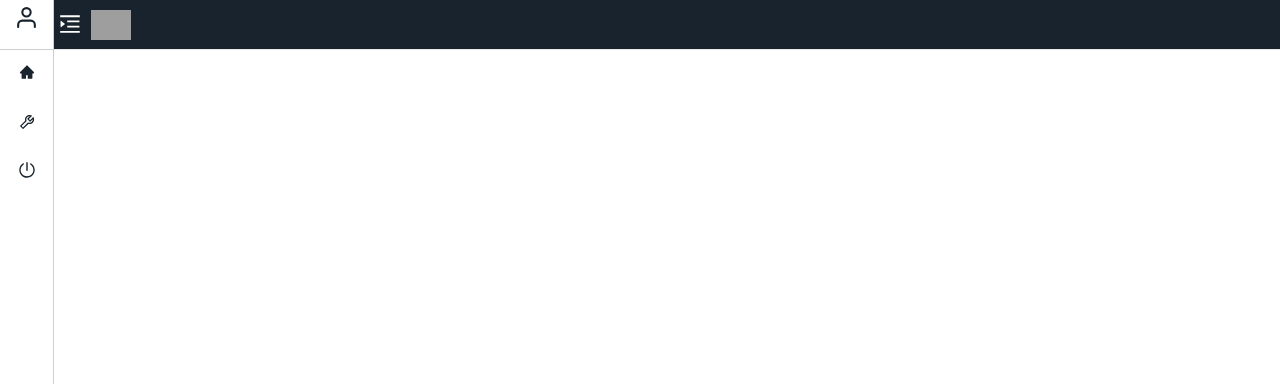
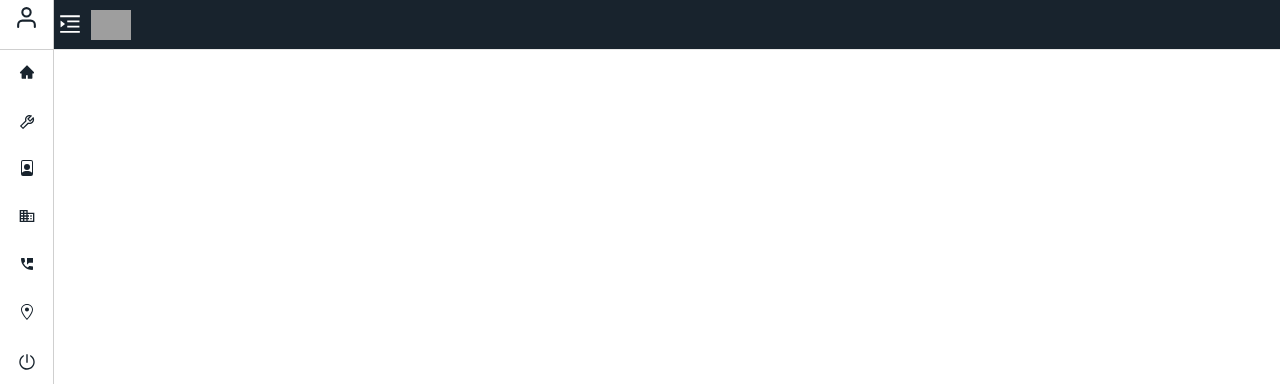
Before and after one commit to vaibhavpathak99/Formloginvalidation, a React (Create React App) app: page /home in a window 1280 px wide. Both pictures are taken after typing "Sample", "Sample123" into the empty fields and a click on the button "Submit". Shown: the top 384 px of the page. Built offline with nearby package versions, Linux system fonts and the light colour scheme; grey boxes are pictures that could not be loaded.

Commit message:
done with name navbar role company and others

```diff
--- a/package.json
+++ b/package.json
@@ -8,6 +8,7 @@
     "@testing-library/react": "^13.4.0",
     "@testing-library/user-event": "^13.5.0",
     "antd": "^4.23.0",
+    "moment": "^2.29.4",
     "react": "^18.2.0",
     "react-dom": "^18.2.0",
     "react-helmet": "^6.1.0",
--- a/src/App.js
+++ b/src/App.js
@@ -7,6 +7,10 @@ import { useState } from 'react';
 import AppLayout from './AppLayout/AppLayout';
 import { AiFillHome } from "react-icons/ai";
 import { PoweroffOutlined, ToolOutlined } from '@ant-design/icons';
+import { MdPermPhoneMsg } from "react-icons/md";
+import { CgOrganisation } from "react-icons/cg";
+import { GoLocation } from "react-icons/go";
+import { BsFilePerson } from "react-icons/bs";
 import Resource from './Resource'
 import Services from './Services';
 
@@ -37,17 +41,60 @@ function App() {
       icon: <ToolOutlined />,
 
     },
+
+    {
+      key: "role",
+      label: (
+        <Link style={{ color: 'inherit' }} to={`/home/role`}>
+          Role
+        </Link>
+      ),
+      icon: <BsFilePerson />,
+    },
+    {
+      key: "company",
+      label: (
+        <Link style={{ color: 'inherit' }} to={`home/company`}>
+          company
+
+        </Link>
+      ),
+      icon: <CgOrganisation />,
+    },
+    {
+      key: "action palne",
+      label: (
+        <Link style={{ color: 'inherit' }} to={`/home/action palane`}>
+          Action Plane
+        </Link>
+      ),
+      icon: <MdPermPhoneMsg />,
+    },
+    {
+      key: "location",
+      label: (
+        <Link style={{ color: 'inherit' }}to={`/home/location`}>
+          Location
+        </Link>
+
+      ),
+      icon: <GoLocation />,
+
+    },
+
+
     {
       key: "logout",
       label: (
-        <Link to={`logout`}>
+        <Link style={{ color: 'inherit' }} to={`logout`}>
           Logout
         </Link>
 
       ),
 
-     icon: <PoweroffOutlined />
+      icon: <PoweroffOutlined />
     },
+
   ]
   return (
     <div className="App">
@@ -62,7 +109,7 @@ function App() {
               <Navigate replace to={"/"} />
             )
           } />
-           <Route
+        <Route
           exact
           path="/home/logout"
           element={
--- a/src/Login.js
+++ b/src/Login.js
@@ -124,10 +124,11 @@ const Login = () => {
             >
               {contextHolder}
               <Button
-
-                type="primary" onClick={info}
+                onClick={info}
+                type="primary"
                 htmlType="submit"
                 size="large"
+                style={{ backgroundColor: "#ea5150", color: "black" }}
 
 
               >
--- a/src/Resource.js
+++ b/src/Resource.js
@@ -1,9 +1,13 @@
-import React from 'react'
-
+import React, { useState } from 'react'
+import moment from "moment";
 function Resource() {
+const [date,setDate] = useState([])
   return (
     <div>
-      <h1>resource</h1>
+      {/* <h1>resource</h1> */}
+      <h1>Date:{moment(date[2].setDate).format(('DD MMM YYYY hh:mm A'))}</h1>
+
+
     </div>
   )
 }
```
Also changed, not shown: src/Images/loginpage1.jpg (added), 1 other file (tests, documents, lock files or other folders).
